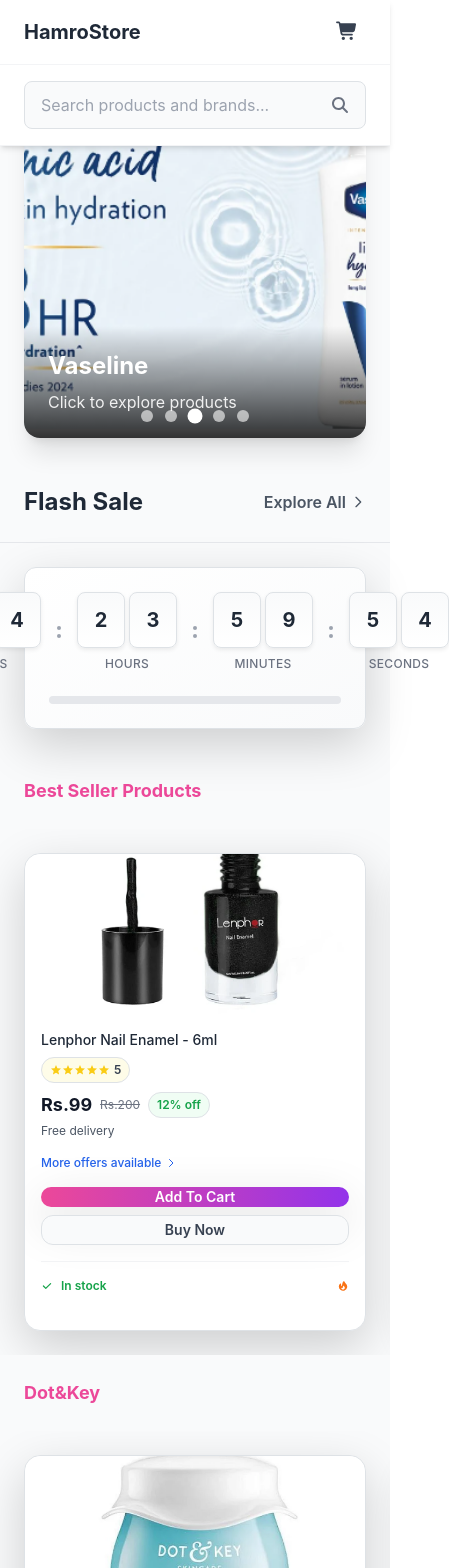
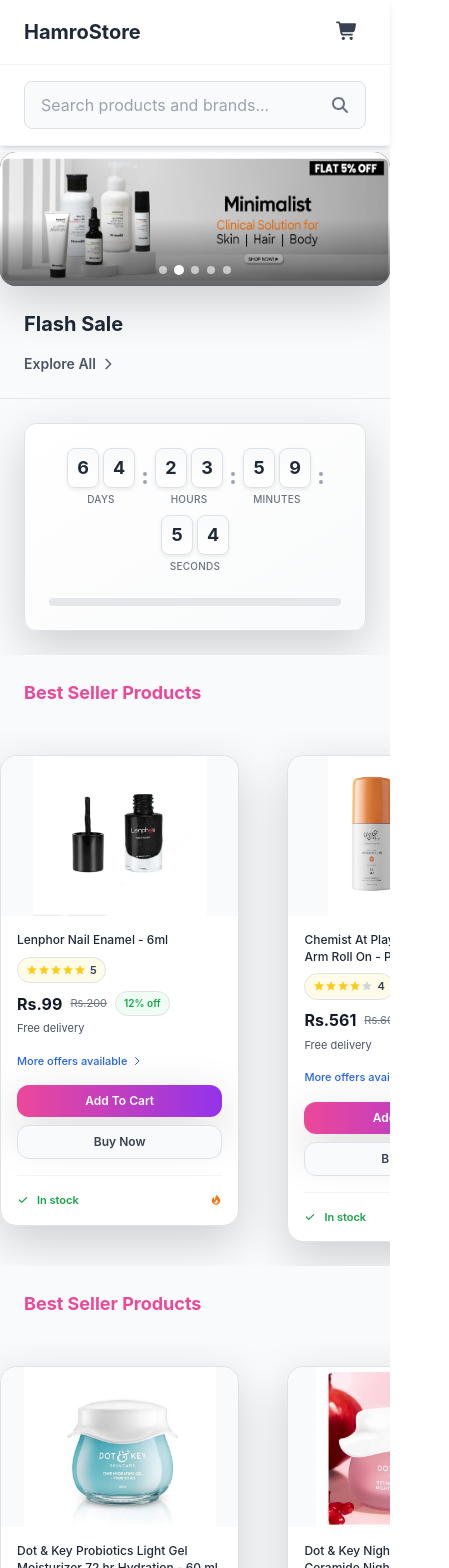
Before and after one commit to Sarishhma/HamroStore, a React (Create React App) app: page / in a window 390 px wide. Shown: the top 1568 px of the page, 449 px wide, since content can reach past the window. Built offline with nearby package versions, Linux system fonts and the light colour scheme.

Commit message:
'ui-update'

```diff
--- a/src/MyComponent/BestSeller.jsx
+++ b/src/MyComponent/BestSeller.jsx
@@ -5,18 +5,21 @@
 export default function BestSeller() {
   return (
     <div>
-      <div className='relative cursor-pointer'>
-        <h1 className='text-pink-500 p-4 text-lg font-bold'>Best Seller Products</h1>
+   <div className="relative cursor-pointer">
+  <h1 className="text-pink-500 p-4 text-lg font-bold">Best Seller Products</h1>
 
-        <div className='flex overflow-x-auto scrollbar-hide gap-5 py-4 px-4 scroll-smooth no-scrollbar'>
-          {Bestseller.map((product) => (
-            <ProductCard
-              key={product.id}
-              product={product}
-            />
-          ))}
-        </div>
+  <div className="flex overflow-x-auto gap-5 py-4 px-4 scroll-smooth snap-x snap-mandatory">
+    {Bestseller.map((product) => (
+      <div
+        key={product.id}
+        className="flex-shrink-0 w-[70%] sm:w-[45%] md:w-[30%] lg:w-[23%] snap-start"
+      >
+        <ProductCard product={product} />
       </div>
+    ))}
+  </div>
+</div>
+
     </div>
   );
 }
--- a/src/MyComponent/Dot.jsx
+++ b/src/MyComponent/Dot.jsx
@@ -5,18 +5,21 @@
 export default function BestSeller() {
   return (
     <div>
-      <div className='relative cursor-pointer'>
-        <h1 className='text-pink-500 p-4 text-lg font-bold'>Dot&Key</h1>
+   <div className="relative cursor-pointer">
+  <h1 className="text-pink-500 p-4 text-lg font-bold">Best Seller Products</h1>
 
-        <div className='flex overflow-x-auto scrollbar-hide gap-5 py-4 px-4 scroll-smooth no-scrollbar'>
-          {DotProducts.map((product) => (
-            <ProductCard
-              key={product.id}
-              product={product}
-            />
-          ))}
-        </div>
+  <div className="flex overflow-x-auto gap-5 py-4 px-4 scroll-smooth snap-x snap-mandatory">
+    { DotProducts.map((product) => (
+      <div
+        key={product.id}
+        className="flex-shrink-0 w-[70%] sm:w-[45%] md:w-[30%] lg:w-[23%] snap-start"
+      >
+        <ProductCard product={product} />
       </div>
+    ))}
+  </div>
+</div>
+
     </div>
   );
 }
--- a/src/MyComponent/HeroBanter.js
+++ b/src/MyComponent/HeroBanter.js
@@ -1,11 +1,11 @@
-import React, { useEffect, useState } from 'react'
-import Timer from './Timer'
+import React, { useEffect, useState } from 'react';
+import Timer from './Timer';
 import { sale } from './Top';
 import { useNavigate } from 'react-router-dom';
 
 export default function HeroBanter() {
   const [currentSlide, setCurrentSlide] = useState(0);
-  const navigate = useNavigate()
+  const navigate = useNavigate();
 
   const handleSlideClick = () => {
     const currentItem = sale[currentSlide];
@@ -13,8 +13,8 @@
       state: {
         brand: currentItem.brand || 'Featured',
         category: currentItem.category,
-        products: currentItem.relatedProducts || []
-      }
+        products: currentItem.relatedProducts || [],
+      },
     });
   };
 
@@ -23,49 +23,48 @@
       state: {
         brand: 'Flash Sale',
         category: 'flash-sale',
-        isFlashSale: true
-      }
+        isFlashSale: true,
+      },
     });
   };
 
   useEffect(() => {
     const interval = setInterval(() => {
       setCurrentSlide((prev) => (prev + 1) % sale.length);
-    }, 3000);
-
+    }, 4000);
     return () => clearInterval(interval);
   }, []);
 
   return (
-    <div>
-      {/* Hero Banner/Carousel Section */}
-      <div className='w-full px-4 py-6 m-auto cursor-pointer'>
-        {/* Carousel Section */}
-        <div className='relative w-full h-[350px] md:h-[450px] lg:h-[550px] overflow-hidden rounded-2xl shadow-xl'>
+    <div className="w-full overflow-hidden">
+      {/* 🖼️ Hero Banner / Carousel */}
+{/* 🖼️ Hero Banner / Carousel */}
+<div className="relative w-full cursor-pointer">
+  <div className="relative w-full overflow-hidden rounded-2xl shadow-lg mx-auto max-w-7xl">
     {sale.map((item, index) => (
       <div
         key={item.id}
-              className={`absolute inset-0 transition-opacity duration-700 ease-in-out ${
-                index === currentSlide ? 'opacity-100' : 'opacity-0'
+        className={`transition-opacity duration-700 ease-in-out ${
+          index === currentSlide ? 'opacity-100' : 'opacity-0 absolute inset-0'
         }`}
         onClick={handleSlideClick}
       >
+        {/* ✅ Auto height — full image always visible */}
         <img
           src={item.image}
           alt={`Sale item ${item.id}`}
-                className="w-full h-full object-cover"
+          className="w-full h-auto object-contain bg-black"
         />
 
-              {/* Overlay with brand info */}
-              <div className="absolute bottom-0 left-0 right-0 bg-gradient-to-t from-black/80 to-transparent p-6 text-white">
-                <h3 className="text-2xl md:text-3xl font-bold mb-2">{item.brand || item.title}</h3>
-                <p className="text-base opacity-90">Click to explore products</p>
+        {/* Overlay (optional if image tall enough) */}
+        <div className="absolute inset-0 bg-gradient-to-t from-black/60 via-transparent to-transparent flex flex-col justify-end p-4 sm:p-6 md:p-10 text-white">
+          {/* You can add text here again if you want */}
         </div>
       </div>
     ))}
 
-          {/* Navigation Dots */}
-          <div className="absolute bottom-4 left-1/2 transform -translate-x-1/2 flex space-x-3">
+    {/* 🔘 Navigation Dots */}
+    <div className="absolute bottom-3 sm:bottom-4 left-1/2 transform -translate-x-1/2 flex space-x-2 sm:space-x-3">
       {sale.map((_, index) => (
         <button
           key={index}
@@ -73,8 +72,10 @@
             e.stopPropagation();
             setCurrentSlide(index);
           }}
-                className={`w-3 h-3 rounded-full transition-all duration-300 ${
-                  index === currentSlide ? 'bg-white scale-125' : 'bg-white/60 hover:bg-white/80'
+          className={`w-2 h-2 sm:w-3 sm:h-3 rounded-full transition-all duration-300 ${
+            index === currentSlide
+              ? 'bg-white scale-125'
+              : 'bg-white/60 hover:bg-white/80'
           }`}
         />
       ))}
@@ -82,22 +83,35 @@
   </div>
 </div>
 
-      {/* Flash Sale Section */}
-      <div className='max-w-7xl mx-auto px-6 py-6 flex justify-between items-center border-b border-gray-200'>
-        <h1 className='text-2xl font-bold text-gray-800'>Flash Sale</h1>
+
+      {/* ⚡ Flash Sale Section */}
+      <div className="max-w-7xl mx-auto px-4 sm:px-6 py-6 flex flex-col sm:flex-row justify-between items-start sm:items-center border-b border-gray-200 gap-3 sm:gap-0">
+        <h1 className="text-xl sm:text-2xl font-bold text-gray-800">
+          Flash Sale
+        </h1>
         <button
           onClick={handleExploreAll}
-          className='text-gray-600 hover:text-gray-800 font-semibold transition-colors duration-200 flex items-center gap-1'
+          className="text-gray-600 hover:text-gray-900 font-semibold transition-colors duration-200 flex items-center gap-1"
         >
-          Explore All
-          <svg className="w-4 h-4" fill="none" stroke="currentColor" viewBox="0 0 24 24">
-            <path strokeLinecap="round" strokeLinejoin="round" strokeWidth={2} d="M9 5l7 7-7 7" />
+          <span className="text-sm sm:text-base">Explore All</span>
+          <svg
+            className="w-4 h-4 sm:w-5 sm:h-5"
+            fill="none"
+            stroke="currentColor"
+            viewBox="0 0 24 24"
+          >
+            <path
+              strokeLinecap="round"
+              strokeLinejoin="round"
+              strokeWidth={2}
+              d="M9 5l7 7-7 7"
+            />
           </svg>
         </button>
       </div>
 
-      {/* Timer */}
-      <div className="max-w-7xl mx-auto px-6 py-4">
+      {/* ⏰ Timer */}
+      <div className="max-w-7xl mx-auto px-4 sm:px-6 py-4">
         <Timer />
       </div>
     </div>
--- a/src/MyComponent/Kspecial.jsx
+++ b/src/MyComponent/Kspecial.jsx
@@ -24,7 +24,7 @@
         </div>
 
         {/* Products Grid */}
-        <div className="grid grid-cols-1 sm:grid-cols-2 lg:grid-cols-3 gap-6 md:gap-8">
+        <div className="grid grid-cols-1 sm:grid-cols-2 md:grid-cols-3 lg:grid-cols-4 gap-6 md:gap-8">
           {KbeautiSpecial.map((m) => (
             <div
               key={m.id}
@@ -32,11 +32,11 @@
               className="group relative cursor-pointer bg-white/80 backdrop-blur-sm rounded-2xl p-4 border border-gray-200 shadow-lg transition-all duration-500 hover:scale-105 hover:shadow-xl hover:shadow-pink-500/20 hover:border-pink-400/50"
             >
               {/* Image Container */}
-              <div className="relative overflow-hidden rounded-xl mb-4">
+              <div className="relative overflow-hidden rounded-xl mb-4 w-full">
                 <img
                   src={m.image}
                   alt={m.brand}
-                  className="w-full h-64 object-cover transition-transform duration-500 group-hover:scale-110"
+                  className="w-full h-auto object-contain transition-transform duration-500 group-hover:scale-105"
                 />
                 {/* Overlay Gradient */}
                 <div className="absolute inset-0 bg-gradient-to-t from-black/30 to-transparent opacity-0 group-hover:opacity-100 transition-opacity duration-300" />
--- a/src/MyComponent/Nav.jsx
+++ b/src/MyComponent/Nav.jsx
@@ -3,6 +3,7 @@
 import {  Bestseller, DotProducts, KBeauty} from './Top';
 import { FontAwesomeIcon } from '@fortawesome/react-fontawesome';
 import { faMagnifyingGlass, faShoppingCart } from '@fortawesome/free-solid-svg-icons';
+import HeroBanter from './HeroBanter';
 
 export default function Navigation() {
   const [searchQuery, setSearchQuery] = useState('');
@@ -222,10 +223,10 @@
         </div>
       </nav>
 
-      {/* Add padding-top to push content below fixed nav */}
-      <div className='pt-16 md:pt-20'>
-        {/* Content goes here */}
-      </div>
+<div className='pt-32 sm:pt-28 md:pt-20 mt-4'>
+  <HeroBanter />
+</div>
+
     </div>
   );
 }
--- a/src/MyComponent/Timer.js
+++ b/src/MyComponent/Timer.js
@@ -10,19 +10,18 @@
 
   // Initialize target time from localStorage or set a new one
   const getTargetTime = () => {
-    const savedTargetTime = localStorage.getItem('timerTargetTime');
+    const savedTargetTime = localStorage.getItem("timerTargetTime");
     if (savedTargetTime) {
       return parseInt(savedTargetTime, 10);
     }
 
-    // Set target time 65 days from now (or your preferred duration)
-    const newTargetTime = new Date().getTime() + (65 * 24 * 60 * 60 * 1000);
-    localStorage.setItem('timerTargetTime', newTargetTime.toString());
+    // Set target time 65 days from now
+    const newTargetTime = new Date().getTime() + 65 * 24 * 60 * 60 * 1000;
+    localStorage.setItem("timerTargetTime", newTargetTime.toString());
     return newTargetTime;
   };
 
-  const [targetTime, setTargetTime] = useState(getTargetTime);
-
+  const [targetTime] = useState(getTargetTime);
 
   useEffect(() => {
     const interval = setInterval(() => {
@@ -34,7 +33,9 @@
         setTimeLeft({ days: 0, hours: 0, minutes: 0, seconds: 0 });
       } else {
         const days = Math.floor(difference / (1000 * 60 * 60 * 24));
-        const hours = Math.floor((difference % (1000 * 60 * 60 * 24)) / (1000 * 60 * 60));
+        const hours = Math.floor(
+          (difference % (1000 * 60 * 60 * 24)) / (1000 * 60 * 60)
+        );
         const minutes = Math.floor((difference % (1000 * 60 * 60)) / (1000 * 60));
         const seconds = Math.floor((difference % (1000 * 60)) / 1000);
         setTimeLeft({ days, hours, minutes, seconds });
@@ -47,35 +48,50 @@
   const pad = (num) => String(num).padStart(2, "0");
 
   const TimeBlock = ({ label, value }) => (
-    <div className="text-center">
-      <div className="flex space-x-1 mb-2">
+    <div className="text-center flex flex-col items-center">
+      <div className="flex space-x-1 mb-1 sm:mb-2">
         {pad(value).split("").map((digit, index) => (
           <span
             key={index}
-            className="w-12 h-14 flex justify-center items-center bg-gradient-to-b from-gray-50 to-white border border-gray-200 rounded-lg shadow-sm text-gray-800 font-bold text-xl"
+            className="
+              w-8 h-10 sm:w-10 sm:h-12 md:w-12 md:h-14
+              flex justify-center items-center
+              bg-gradient-to-b from-gray-50 to-white
+              border border-gray-200 rounded-lg shadow-sm
+              text-gray-800 font-bold text-lg sm:text-xl md:text-2xl
+            "
           >
             {digit}
           </span>
         ))}
       </div>
-      <p className="text-xs font-medium text-gray-500 uppercase tracking-wide">
+      <p className="text-[10px] sm:text-xs md:text-sm font-medium text-gray-500 uppercase tracking-wide">
         {label}
       </p>
     </div>
   );
 
   const Separator = () => (
-    <div className="flex flex-col justify-center items-center h-14">
+    <div className="flex flex-col justify-center items-center h-10 sm:h-12 md:h-14">
       <div className="w-1 h-1 bg-gray-400 rounded-full mb-1"></div>
       <div className="w-1 h-1 bg-gray-400 rounded-full"></div>
     </div>
   );
 
+  // Calculate progress percentage
+  const progress =
+    100 -
+    ((targetTime - new Date().getTime()) / (65 * 24 * 60 * 60 * 1000)) * 100;
+
   return (
-    <div className="bg-gradient-to-br from-white to-gray-50 p-6 rounded-xl shadow-lg border border-gray-100">
-
-
-      <div className="flex justify-center items-center space-x-4 mb-6">
+    <div className="bg-gradient-to-br from-white to-gray-50 p-4 sm:p-6 rounded-xl shadow-lg border border-gray-100">
+      {/* Countdown blocks */}
+      <div
+        className="
+          flex flex-wrap justify-center items-center
+          gap-2 sm:gap-4 md:gap-6 mb-4 sm:mb-6
+        "
+      >
         <TimeBlock label="Days" value={timeLeft.days} />
         <Separator />
         <TimeBlock label="Hours" value={timeLeft.hours} />
@@ -85,15 +101,13 @@
         <TimeBlock label="Seconds" value={timeLeft.seconds} />
       </div>
 
-
-
       {/* Progress bar */}
-      <div className="mt-6">
+      <div className="mt-4 sm:mt-6 w-full max-w-md mx-auto">
         <div className="w-full bg-gray-200 rounded-full h-2">
           <div
             className="bg-gradient-to-r from-green-400 to-blue-500 h-2 rounded-full transition-all duration-1000 ease-out"
             style={{
-              width: `${Math.max(0, Math.min(100, 100 - ((targetTime - new Date().getTime()) / (65 * 24 * 60 * 60 * 1000)) * 100))}%`
+              width: `${Math.max(0, Math.min(100, progress))}%`,
             }}
           ></div>
         </div>
--- a/src/MyComponent/common/ProductCard.js
+++ b/src/MyComponent/common/ProductCard.js
@@ -8,21 +8,25 @@
   const isAdding = addingToCart[product.id];
 
   return (
-    <div className="flex-shrink-0 bg-white rounded-2xl shadow-lg hover:shadow-2xl transition-all duration-300 w-full sm:w-64 group hover:-translate-y-2 max-h-[30rem] overflow-hidden border border-gray-100">
+    <div className="flex-shrink-0 bg-white rounded-2xl shadow-lg hover:shadow-2xl transition-all duration-300 w-full xs:w-56 sm:w-64 md:w-72 lg:w-80 group hover:-translate-y-2 max-h-[32rem] overflow-hidden border border-gray-100">
+
       {/* Product Image */}
-      <div className="relative overflow-hidden rounded-t-2xl">
+      <div className="relative overflow-hidden rounded-t-2xl bg-gray-50">
         <img
           onClick={() => navigate("/product-details", { state: product })}
           src={product.image}
           alt={product.title}
-          className='w-full h-40 sm:h-48 object-cover group-hover:scale-110 transition-transform duration-500 cursor-pointer'
+          className="w-full h-40 xs:h-44 sm:h-48 md:h-56 lg:h-64 object-contain group-hover:scale-105 transition-transform duration-500 cursor-pointer"
         />
       </div>
 
       {/* Product Details */}
       <div className="p-3 sm:p-4">
         {/* Title */}
-        <h3 className="font-medium text-gray-800 mb-2 text-sm sm:text-base line-clamp-2 leading-snug hover:text-pink-600 transition-colors duration-200 cursor-pointer">
+        <h3
+          onClick={() => navigate("/product-details", { state: product })}
+          className="font-medium text-gray-800 mb-2 text-xs xs:text-sm sm:text-base line-clamp-2 leading-snug hover:text-pink-600 transition-colors duration-200 cursor-pointer"
+        >
           {product.title}
         </h3>
 
@@ -34,35 +38,50 @@
                 {[...Array(5)].map((_, i) => (
                   <svg
                     key={i}
-                    className={`w-3 h-3 sm:w-3.5 sm:h-3.5 fill-current ${i < Math.floor(product.rate) ? 'text-yellow-400' : 'text-gray-300'}`}
+                    className={`w-3 h-3 sm:w-3.5 sm:h-3.5 fill-current ${
+                      i < Math.floor(product.rate)
+                        ? 'text-yellow-400'
+                        : 'text-gray-300'
+                    }`}
                     viewBox="0 0 24 24"
                   >
                     <path d="M12 17.27L18.18 21l-1.64-7.03L22 9.24l-7.19-.61L12 2 9.19 8.63 2 9.24l5.46 4.73L5.82 21z" />
                   </svg>
                 ))}
               </div>
-              <span className="text-xs font-semibold text-gray-700">{product.rate}</span>
+              <span className="text-[11px] sm:text-xs font-semibold text-gray-700">{product.rate}</span>
             </div>
           </div>
-          <span className="text-xs text-gray-500 hidden sm:block">1.2k reviews</span>
+          <span className="text-[10px] sm:text-xs text-gray-500 hidden sm:block">
+            1.2k reviews
+          </span>
         </div>
 
         {/* Pricing */}
         <div className="mb-3 sm:mb-4">
-          <div className="flex items-center gap-2 mb-1">
-            <span className="text-lg sm:text-xl font-bold text-gray-900">{product.price}</span>
-            <span className="text-xs sm:text-sm text-gray-500 line-through">{product.before}</span>
-            <span className="text-xs font-semibold text-green-600 bg-green-50 px-2 py-1 rounded-full border border-green-200">
+          <div className="flex items-center gap-2 mb-1 flex-wrap">
+            <span className="text-base sm:text-lg md:text-xl font-bold text-gray-900">
+              {product.price}
+            </span>
+            <span className="text-[11px] sm:text-sm text-gray-500 line-through">
+              {product.before}
+            </span>
+            <span className="text-[10px] sm:text-xs font-semibold text-green-600 bg-green-50 px-2 py-1 rounded-full border border-green-200">
               12% off
             </span>
           </div>
-          <div className="text-xs text-gray-600">Free delivery</div>
+          <div className="text-[11px] sm:text-xs text-gray-600">Free delivery</div>
         </div>
 
         {/* More Offer Link */}
-        <div className="text-xs text-blue-600 mb-3 sm:mb-4 cursor-pointer hover:text-blue-700 transition-colors duration-200 font-medium flex items-center gap-1 group/offer">
+        <div className="text-[11px] sm:text-xs text-blue-600 mb-3 sm:mb-4 cursor-pointer hover:text-blue-700 transition-colors duration-200 font-medium flex items-center gap-1 group/offer">
           More offers available
-          <svg className="w-3 h-3 transform group-hover/offer:translate-x-1 transition-transform duration-200" fill="none" stroke="currentColor" viewBox="0 0 24 24">
+          <svg
+            className="w-3 h-3 transform group-hover/offer:translate-x-1 transition-transform duration-200"
+            fill="none"
+            stroke="currentColor"
+            viewBox="0 0 24 24"
+          >
             <path strokeLinecap="round" strokeLinejoin="round" strokeWidth={2} d="M9 5l7 7-7 7" />
           </svg>
         </div>
@@ -72,13 +91,13 @@
           <button
             onClick={(e) => handleAddToCart(product, e)}
             disabled={isAdding}
-            className={`bg-gradient-to-r from-pink-500 to-purple-600 hover:from-pink-600 hover:to-purple-700 text-white px-4  rounded-xl transition-all duration-300 flex-1 font-semibold text-sm shadow-lg hover:shadow-xl active:scale-95 flex items-center justify-center gap-2 ${
+            className={`bg-gradient-to-r from-pink-500 to-purple-600 hover:from-pink-600 hover:to-purple-700 text-white px-4 py-2 rounded-xl transition-all duration-300 flex-1 font-semibold text-xs sm:text-sm shadow-lg hover:shadow-xl active:scale-95 flex items-center justify-center gap-2 ${
               isAdding ? 'opacity-70 cursor-not-allowed' : 'hover:scale-105'
             }`}
           >
             {isAdding ? (
               <>
-                <div className="w-4 h-4 border-2 border-white border-t-transparent rounded-full animate-spin"></div>
+                <div className="w-3.5 h-3.5 border-2 border-white border-t-transparent rounded-full animate-spin"></div>
                 Adding...
               </>
             ) : (
@@ -88,7 +107,7 @@
           <button
             onClick={(e) => handleBuyNow(product, e)}
             disabled={isAdding}
-            className={`bg-gray-50 hover:bg-gray-100 text-gray-700 px-1 py-1 rounded-xl transition-all duration-300 font-semibold text-sm border border-gray-200 hover:border-gray-300 active:scale-95 hover:scale-105 ${
+            className={`bg-gray-50 hover:bg-gray-100 text-gray-700 px-4 py-2 rounded-xl transition-all duration-300 font-semibold text-xs sm:text-sm border border-gray-200 hover:border-gray-300 active:scale-95 hover:scale-105 ${
               isAdding ? 'opacity-70 cursor-not-allowed' : ''
             }`}
           >
@@ -98,15 +117,27 @@
 
         {/* Stock Status */}
         <div className="mt-3 flex items-center justify-between pt-3 border-t border-gray-100">
-          <div className="flex items-center gap-2 text-xs text-green-600 font-semibold">
+          <div className="flex items-center gap-2 text-[11px] sm:text-xs text-green-600 font-semibold">
             <svg className="w-3 h-3" fill="currentColor" viewBox="0 0 20 20">
-              <path fillRule="evenodd" d="M16.707 5.293a1 1 0 010 1.414l-8 8a1 1 0 01-1.414 0l-4-4a1 1 0 011.414-1.414L8 12.586l7.293-7.293a1 1 0 011.414 0z" clipRule="evenodd" />
+              <path
+                fillRule="evenodd"
+                d="M16.707 5.293a1 1 0 010 1.414l-8 8a1 1 0 01-1.414 0l-4-4a1 1 0 011.414-1.414L8 12.586l7.293-7.293a1 1 0 011.414 0z"
+                clipRule="evenodd"
+              />
             </svg>
             In stock
           </div>
-          <div className="flex items-center gap-1 text-xs text-gray-600">
-            <svg className="w-3 h-3 text-orange-500" fill="currentColor" viewBox="0 0 20 20">
-              <path fillRule="evenodd" d="M12.395 2.553a1 1 0 00-1.45-.385c-.345.23-.614.558-.822.88-.214.33-.403.713-.57 1.116-.334.804-.614 1.768-.84 2.734a31.365 31.365 0 00-.613 3.58 2.64 2.64 0 01-.945-1.067c-.328-.68-.398-1.534-.398-2.654A1 1 0 005.05 6.05 6.981 6.981 0 003 11a7 7 0 1011.95-4.95c-.592-.591-.98-.985-1.348-1.467-.363-.476-.724-1.063-1.207-2.03zM12.12 15.12A3 3 0 017 13s.879.5 2.5.5c0-1 .5-4 1.25-4.5.5 1 .786 1.293 1.371 1.879A2.99 2.99 0 0113 13a2.99 2.99 0 01-.879 2.121z" clipRule="evenodd" />
+          <div className="flex items-center gap-1 text-[11px] sm:text-xs text-gray-600">
+            <svg
+              className="w-3 h-3 text-orange-500"
+              fill="currentColor"
+              viewBox="0 0 20 20"
+            >
+              <path
+                fillRule="evenodd"
+                d="M12.395 2.553a1 1 0 00-1.45-.385c-.345.23-.614.558-.822.88-.214.33-.403.713-.57 1.116-.334.804-.614 1.768-.84 2.734a31.365 31.365 0 00-.613 3.58 2.64 2.64 0 01-.945-1.067c-.328-.68-.398-1.534-.398-2.654A1 1 0 005.05 6.05 6.981 6.981 0 003 11a7 7 0 1011.95-4.95c-.592-.591-.98-.985-1.348-1.467-.363-.476-.724-1.063-1.207-2.03zM12.12 15.12A3 3 0 017 13s.879.5 2.5.5c0-1 .5-4 1.25-4.5.5 1 .786 1.293 1.371 1.879A2.99 2.99 0 0113 13a2.99 2.99 0 01-.879 2.121z"
+                clipRule="evenodd"
+              />
             </svg>
             <span className="hidden sm:inline">256 bought</span>
           </div>
--- a/src/Pages/Home.jsx
+++ b/src/Pages/Home.jsx
@@ -2,7 +2,6 @@
 import React from "react";
 import Nav from "../MyComponent/Nav";
 import BestSeller from "../MyComponent/BestSeller";
-import HeroBanter from "../MyComponent/HeroBanter";
 import Dot from "../MyComponent/Dot";
 import KBeauty from "../MyComponent/KBeauty";
 import Kspecial from "../MyComponent/Kspecial";
@@ -12,7 +11,7 @@
   return (
     <div>
       <Nav />
-      <HeroBanter />
+
       <BestSeller />
       <Dot/>
       <KBeauty/>
```
Also changed, not shown: src/MyComponent/Feeds.jsx (+14 -33 lines), src/MyComponent/KBeauty.jsx (+13 -10 lines). Lines whose indentation alone changed are shown as unchanged.
